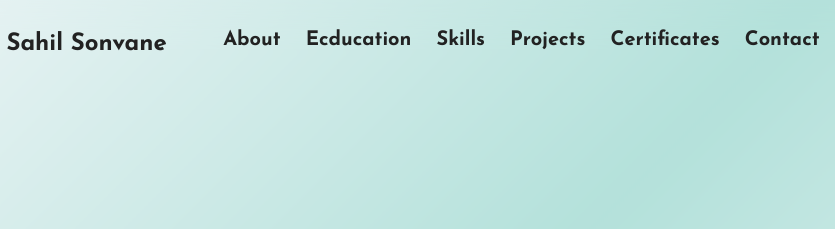
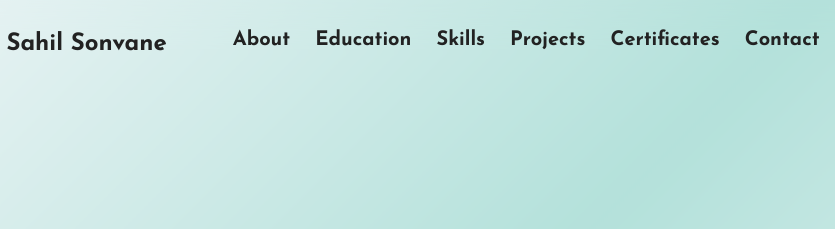
Before and after one commit to sahilsonvane/sahilsonvane.github.io, a website: page index.html in a window 1280 px wide. Shown: the top 229 px of the page, 220-1055 px from the left. Drawn offline with nearby package versions, Linux system fonts and the light colour scheme.

Commit message:
Update index.html

```diff
--- a/index.html
+++ b/index.html
@@ -37,7 +37,7 @@
 
         <li>
           <a class="nav-link" href="#education"
-            ><span data-hover="Ecducation">Ecducation</span></a
+            ><span data-hover="Education">Education</span></a
           >
         </li>
         <li>
@@ -101,7 +101,7 @@
       </li>
       <li>
         <a class="nav-link" href="#education"
-          ><span data-hover="Ecducation">Ecducation</span></a
+          ><span data-hover="Education">Education</span></a
         >
       </li>
       <li>
```
